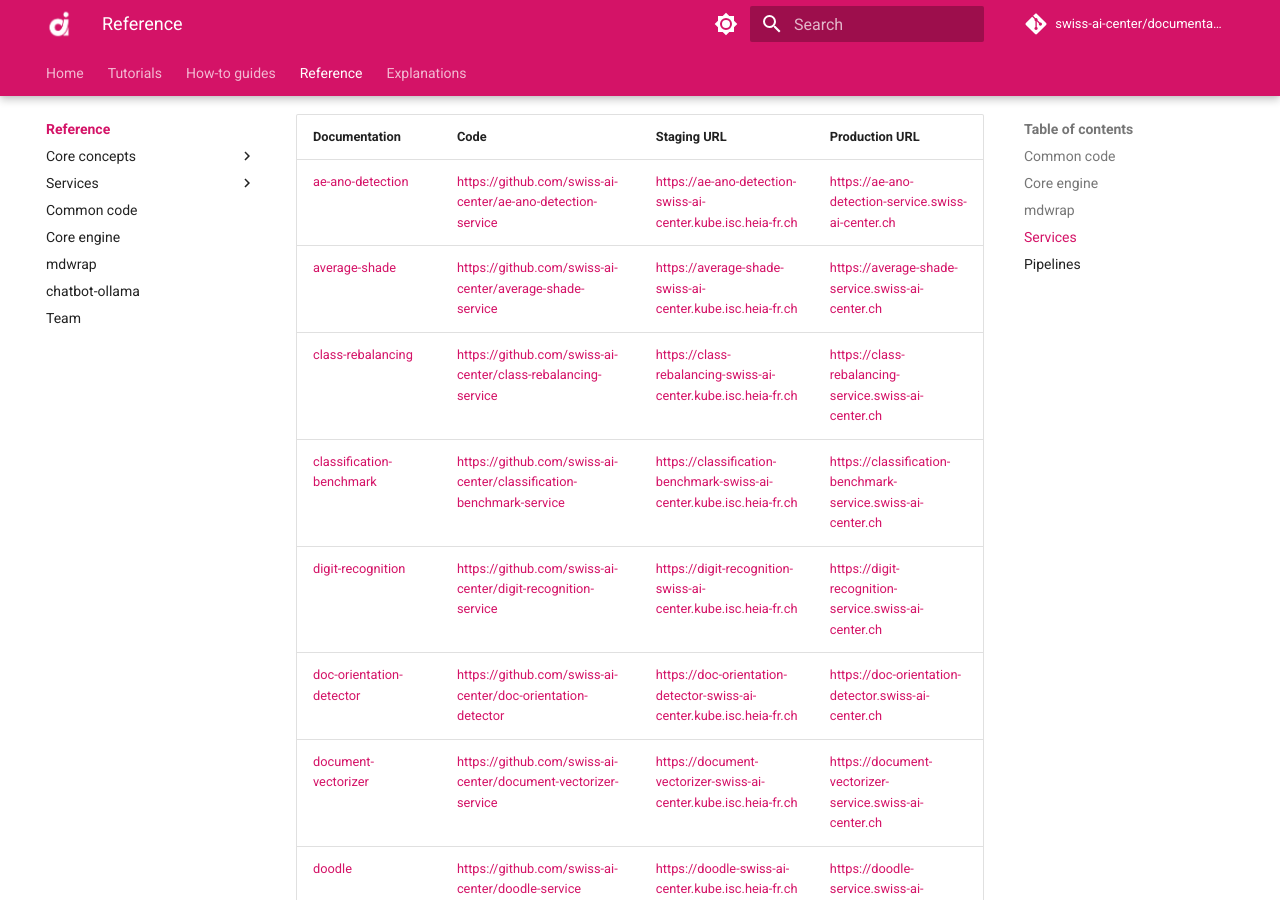
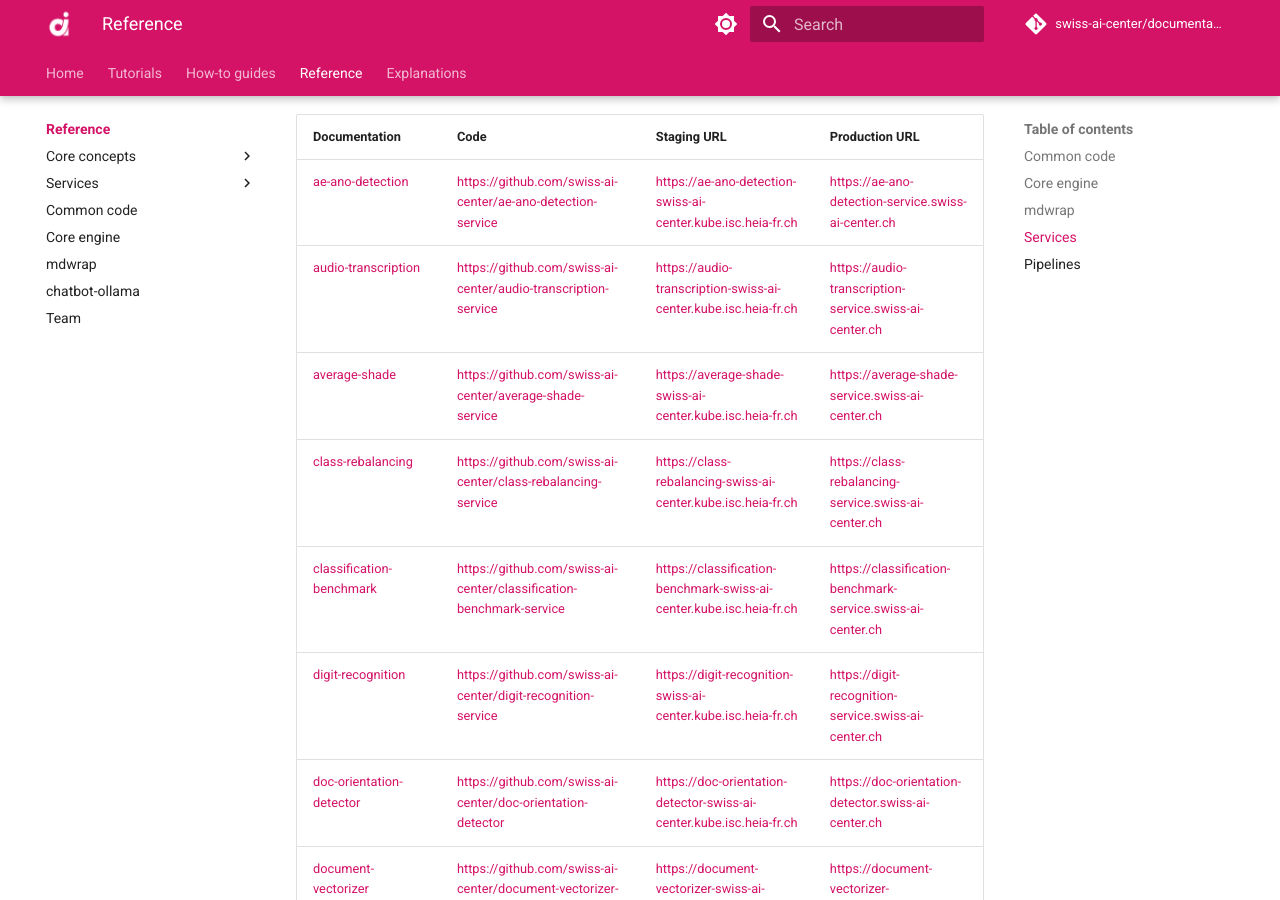
Before and after one commit to swiss-ai-center/documentation, an MkDocs documentation site: the page built from docs/reference/index.md, in a window 1280 px wide and 900 px high, scrolled down 966 px. Built offline with MkDocs 1.6.1 and Material for MkDocs 9.7.7, drawn with Linux system fonts in a browser that asks for light colours; comment, search, counter and statistics services are not loaded; part of the change alters nothing that is shown.

Commit message:
Add audio transcription doc

```diff
--- a/docs/reference/index.md
+++ b/docs/reference/index.md
@@ -36,6 +36,7 @@ mdwrap is a command line tool to format our Markdown documentation made with
 | Documentation                                                          | Code                                                                    | Staging URL                                                              | Production URL                                                |
 |------------------------------------------------------------------------|-------------------------------------------------------------------------|--------------------------------------------------------------------------|---------------------------------------------------------------|
 | [ae-ano-detection](./services/ae-ano-detection.md)                     | <https://github.com/swiss-ai-center/ae-ano-detection-service>           | <https://ae-ano-detection-swiss-ai-center.kube.isc.heia-fr.ch>           | <https://ae-ano-detection-service.swiss-ai-center.ch>         |
+| [audio-transcription](./services/audio-transcription.md)                     | <https://github.com/swiss-ai-center/audio-transcription-service>           | <https://audio-transcription-swiss-ai-center.kube.isc.heia-fr.ch>           | <https://audio-transcription-service.swiss-ai-center.ch>         |
 | [average-shade](./services/average-shade.md)                           | <https://github.com/swiss-ai-center/average-shade-service>              | <https://average-shade-swiss-ai-center.kube.isc.heia-fr.ch>              | <https://average-shade-service.swiss-ai-center.ch>            |
 | [class-rebalancing](./services/class-rebalancing.md)                   | <https://github.com/swiss-ai-center/class-rebalancing-service>          | <https://class-rebalancing-swiss-ai-center.kube.isc.heia-fr.ch>          | <https://class-rebalancing-service.swiss-ai-center.ch>        |
 | [classification-benchmark](./services/classification-benchmark.md)     | <https://github.com/swiss-ai-center/classification-benchmark-service>   | <https://classification-benchmark-swiss-ai-center.kube.isc.heia-fr.ch>   | <https://classification-benchmark-service.swiss-ai-center.ch> |
--- /dev/null
+++ b/docs/reference/services/audio-transcription.md
@@ -0,0 +1,42 @@
+# audio-transcription
+
+- [:material-account-group: Main author - HES-SO Valais-Wallis](https://www.hes-so.ch/swiss-ai-center/equipe)
+- [:material-git: Code](https://github.com/swiss-ai-center/audio-transcription-service)
+- [:material-kubernetes: Deployment configuration](https://github.com/swiss-ai-center/audio-transcription/tree/main/kubernetes)
+- [:material-test-tube: Staging](https://audio-transcription-swiss-ai-center.kube.isc.heia-fr.ch)
+- [:material-factory: Production](https://audio-transcription-service.swiss-ai-center.ch)
+
+## Description
+
+!!! note
+
+    More information about the service specification can be found in the
+    [**Core concepts > Service**](../core-concepts/service.md) documentation.
+
+This service uses Whisper tiny model from the transformers library to transcribe the speach from an audio file and return the result as a JSON file. The JSON contains a single field called "transcription", which holds the transcribed text.
+
+
+The API documentation is automatically generated by FastAPI using the OpenAPI
+standard. A user friendly interface provided by Swagger is available under the
+`/docs` route, where the endpoints of the service are described.
+
+This simple service only has one route `/compute` that takes a mp3 or ogg file as
+input, which will be transcribed.
+
+## Environment variables
+
+Check the
+[**Core concepts > Service > Environment variables**](../core-concepts/service.md#environment-variables)
+documentation for more details.
+
+## Run the tests with Python
+
+Check the
+[**Core concepts > Service > Run the tests with Python**](../core-concepts/service.md#run-the-tests-with-python)
+documentation for more details.
+
+## Start the service locally
+
+Check the
+[**Core concepts > Service > Start the service locally**](../core-concepts/service.md#start-the-service-locally)
+documentation for more details.
--- a/mkdocs.yml
+++ b/mkdocs.yml
@@ -37,6 +37,7 @@ nav:
           - Service: reference/core-concepts/service.md
       - Services:
           - ae-ano-detection service: reference/services/ae-ano-detection.md
+          - audio-transcription service: reference/services/audio-transcription.md
           - average-shade service: reference/services/average-shade.md
           - class-rebalancing service: reference/services/class-rebalancing.md
           - classification-benchmark service: reference/services/classification-benchmark.md
```
